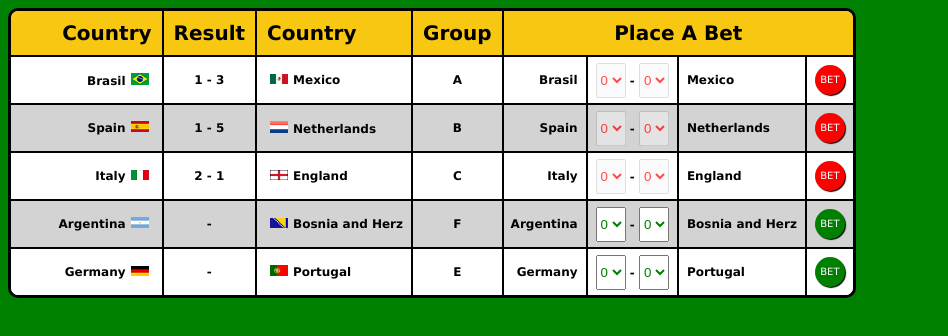
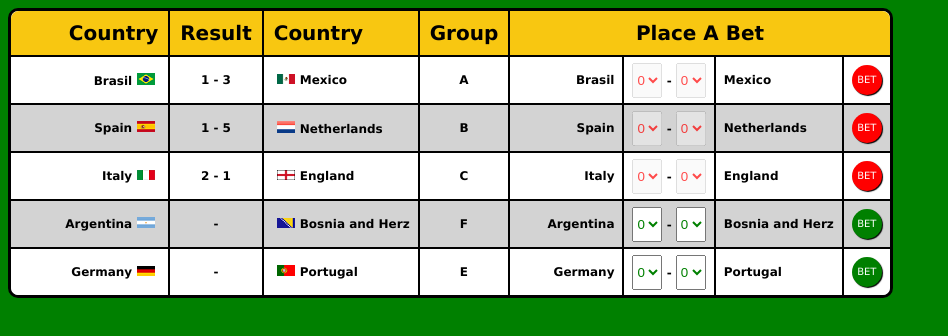
Before and after one commit to StefanDimitrov95/CSS-World-Cup-Brazil-HW, a plain HTML site: page index.html in a window 1280 px wide. Shown: the whole page, without its empty margins (0-948 px from the left). Drawn offline with nearby package versions, Linux system fonts and the light colour scheme.

Commit message:
CSS Basics Homework 1
CSS Basics Homework 1

```diff
--- a/style.css
+++ b/style.css
@@ -47,9 +47,7 @@ td:nth-child(2), td:nth-child(4) {
 
 td:first-child, td:nth-child(5) {
 	text-align: right;
-	padding-left: 7px;
-	padding-right: px;
-	width:20px;
+	width:13%;
 }
 
 th {
```
